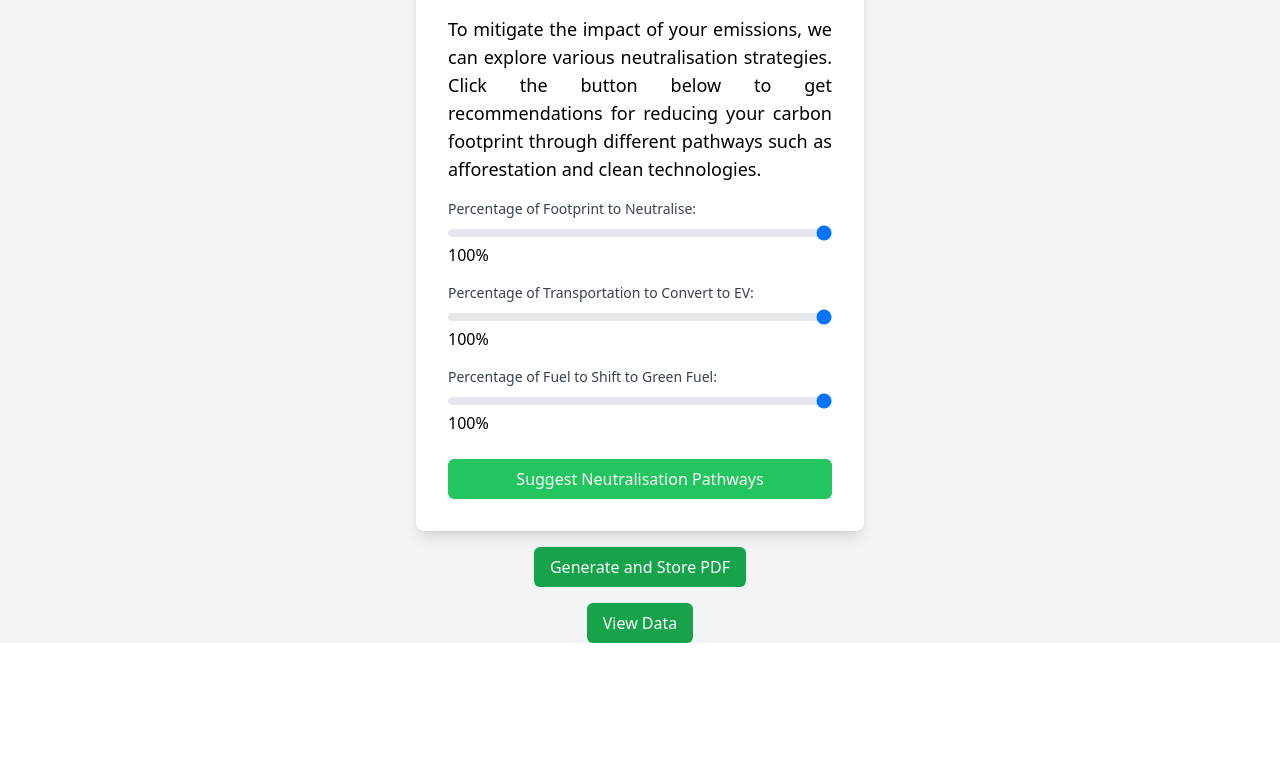
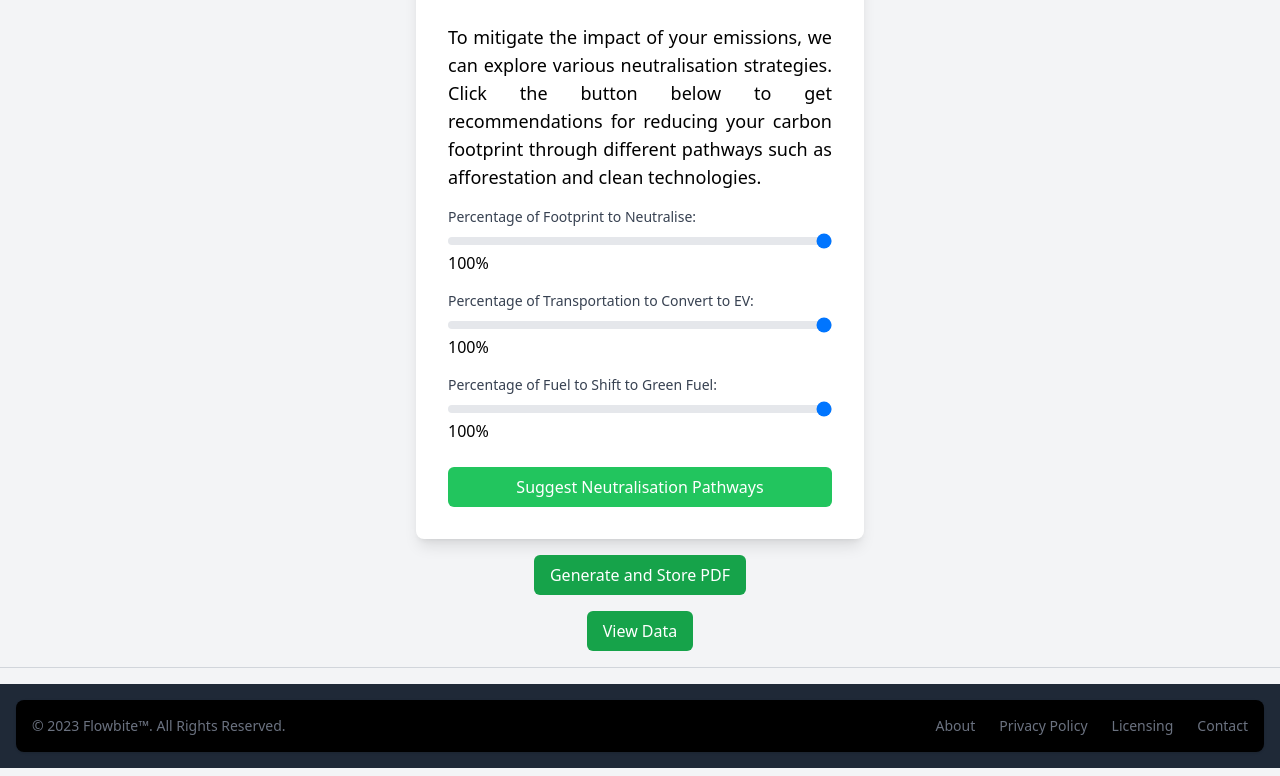
Before and after one commit to Rohan9026/CarbMine, a React (Create React App) app in the folder frontend/: page /estimate in a window 1280 px wide. Shown: the part 854-1630 px from the top of the page. Before the commit the page ends 1497 px from the top, so only its background shows below. Built offline with nearby package versions, Linux system fonts and the light colour scheme; no server answers; sample sign-in values are in the browser's storage.

Commit message:
Minor Error Correction in Neutralise

```diff
--- a/frontend/src/pages/Analysis.js
+++ b/frontend/src/pages/Analysis.js
@@ -1,9 +1,9 @@
-import React, { useState, useRef } from 'react';
+import React, { useState, useRef, useEffect} from 'react';
 import jsPDF from 'jspdf';
 import html2canvas from 'html2canvas';
 import { useFirebase } from '../context/Firebase';
 import { Link } from 'react-router-dom';
-
+import Footer from '../components/Footer';
 
 function Analysis() {
   const [formData, setFormData] = useState({
@@ -21,6 +21,7 @@ function Analysis() {
   const [neutralizePercentage, setNeutralizePercentage] = useState(100);
   const [greenFuelPercentage, setGreenFuelPercentage] = useState(100);
 
+  //fetch function for Neutralisation Pathways
   const handleNeutralise = async () => {
     if (!results) {
       alert("Please utilise the Emission Calculator to calculate your emissions first");
@@ -43,6 +44,13 @@ function Analysis() {
     const neutraliseResult = await response.json();
     setNeutralisationResults(neutraliseResult);
   };
+
+  // useEffect that listens to changes in slider values
+  useEffect(() => {
+    if (neutralisationResults) {
+      handleNeutralise();
+    }
+  }, [evConversionPercentage, neutralizePercentage, greenFuelPercentage]);
 
   const [results, setResults] = useState(null);
   const formRef = useRef();
@@ -94,7 +102,7 @@ function Analysis() {
 
 
   return (
-    <div className="min-h-screen w-screen bg-gray-100 flex flex-col justify-center items-center">
+    <div className="min-h-screen min-w-screen bg-gray-100 flex flex-col justify-center items-center py-2">
       <div className="bg-white p-8 rounded-lg shadow-lg w-full max-w-md">
         <h2 className="text-2xl font-bold mb-6 text-center">Carbon Emission Estimator</h2>
         <form onSubmit={handleSubmit} className="space-y-4">
@@ -309,6 +317,11 @@ function Analysis() {
           View Data
         </button>
       </Link>
+      <hr className="w-full border-t border-gray-300 my-4" />
+
+      <div className="w-full bg-gray-800 ">
+        <Footer />
+      </div>
     </div>
   );
 }
```
